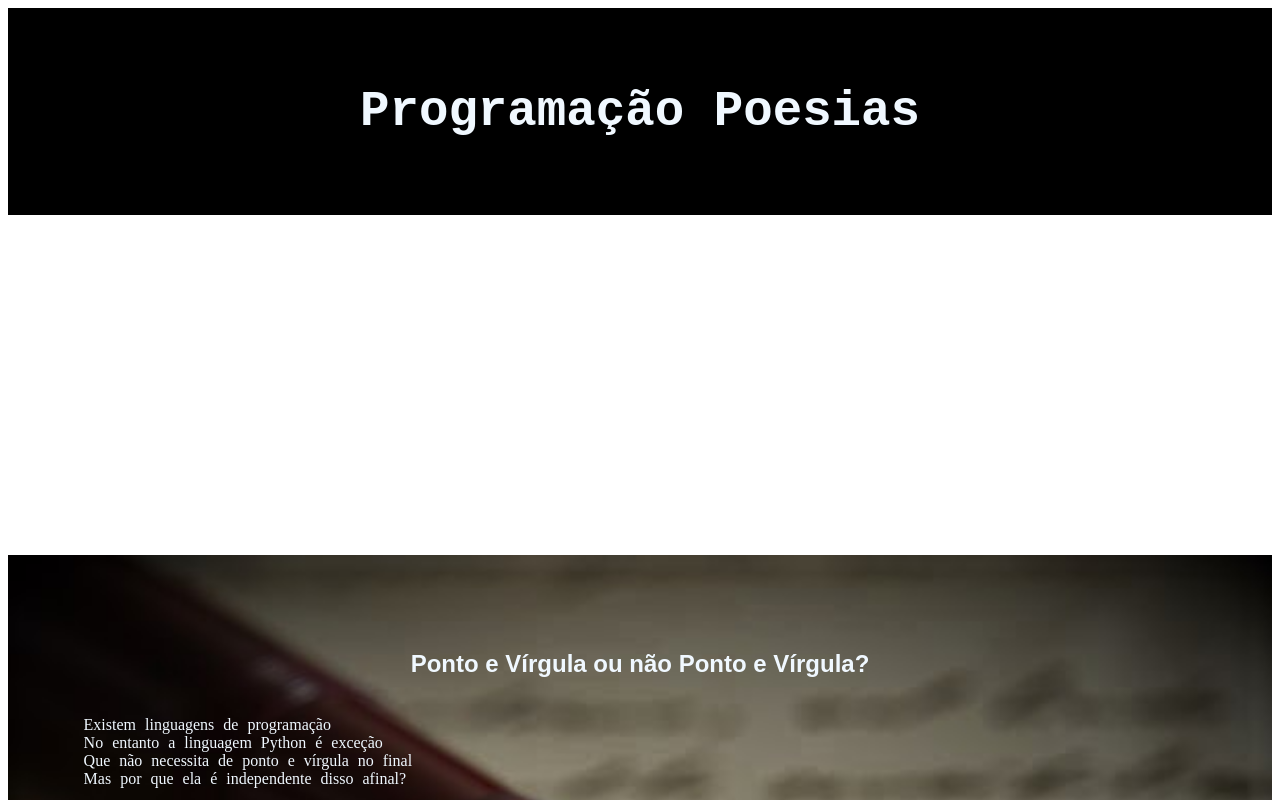
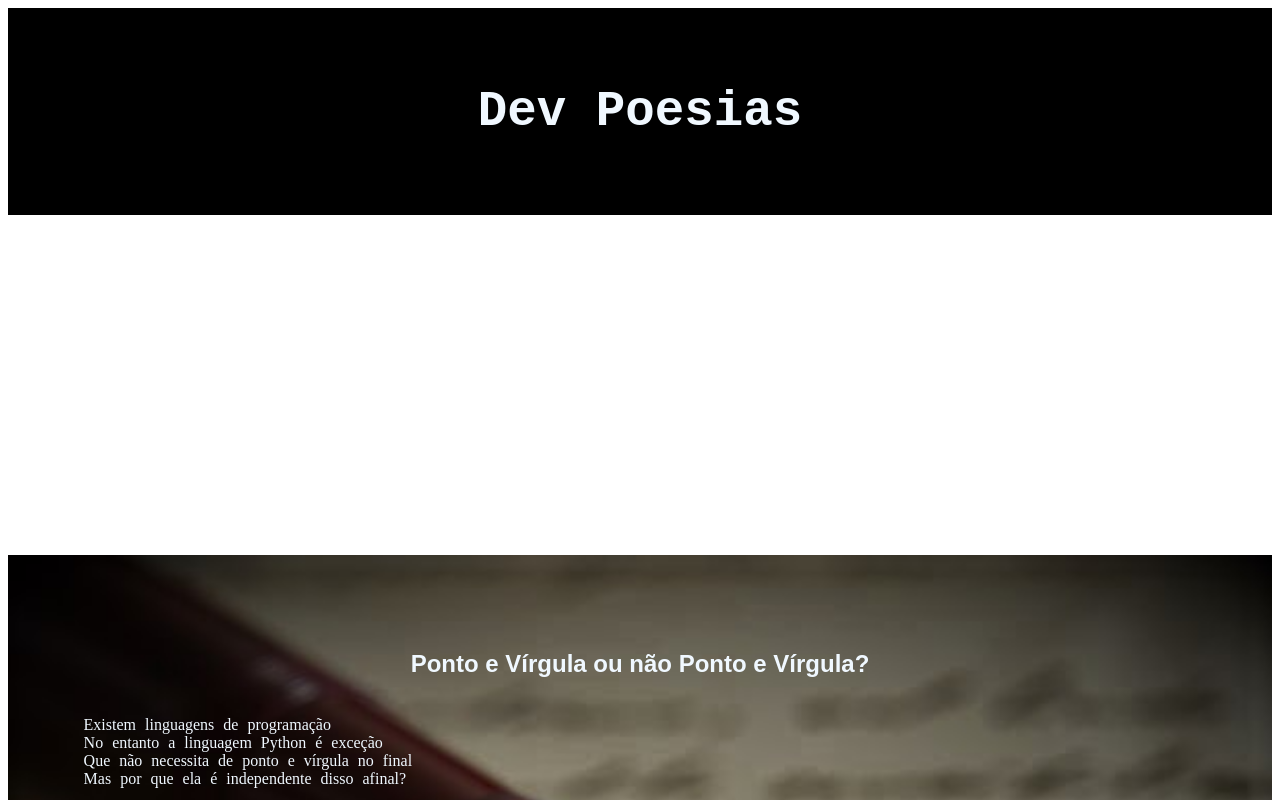
Before and after one commit to GabrielFerreiraTSI/project-dev-poems, a plain HTML site: page index.html in a window 1280 px wide. Shown: the top 800 px of the page. Drawn offline with Linux system fonts and the light colour scheme.

Commit message:
Update index.html
Header title

```diff
--- a/index.html
+++ b/index.html
@@ -8,7 +8,7 @@
 </head>
 <body>
     <header>
-        <div class="logo"><b>Programação Poesias</b></div>
+        <div class="logo"><b>Dev Poesias</b></div>
     </header>
     <main>
         <section>
```
